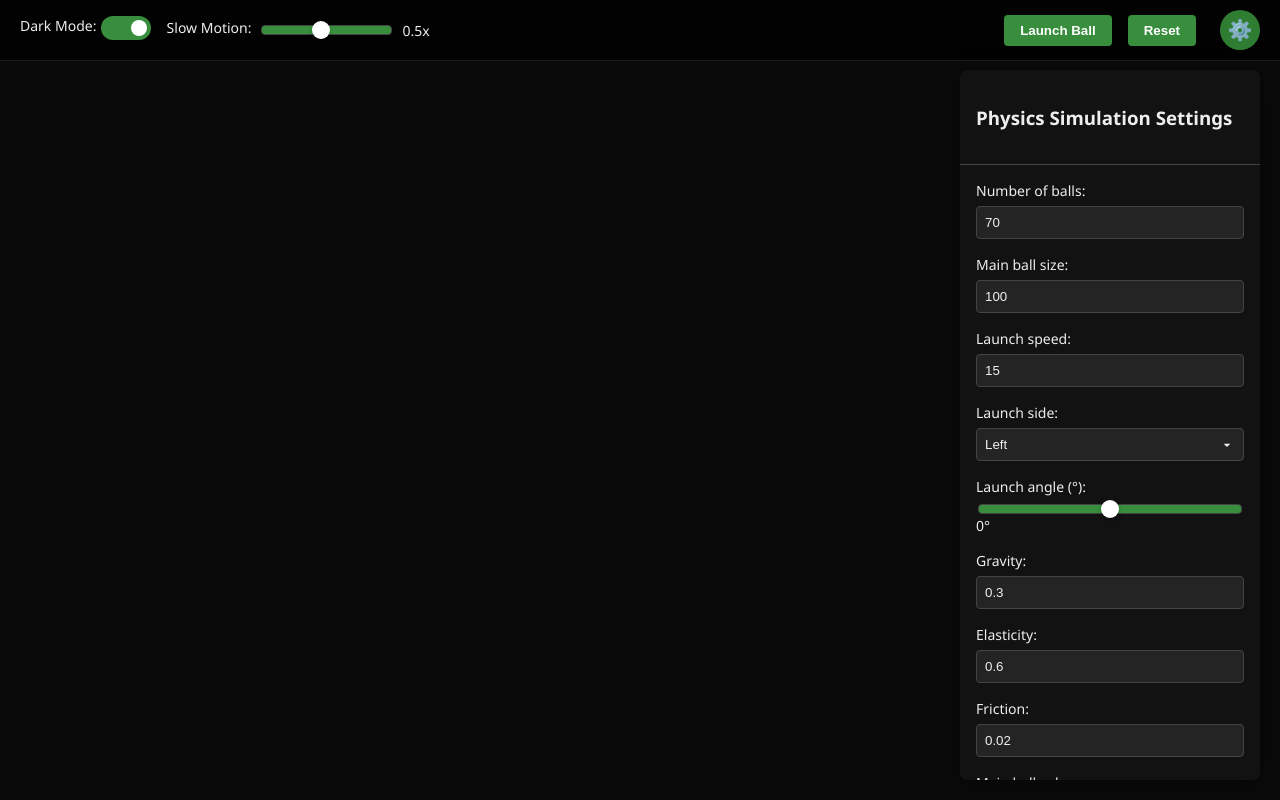
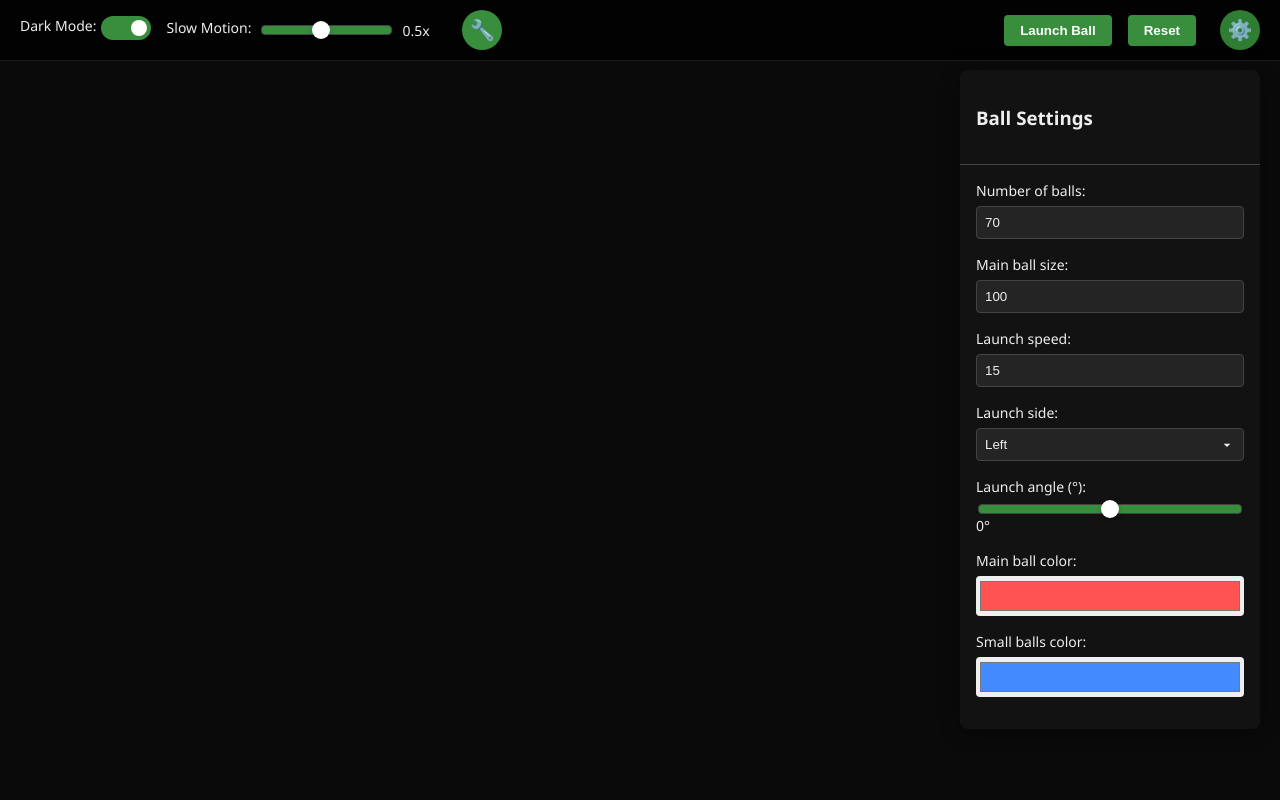
Before and after one commit to DanT52/balls, a plain HTML site: page index.html in a window 1280 px wide. Both pictures are taken after a click on the button "⚙️". Drawn offline with Linux system fonts and the light colour scheme.

Commit message:
seperate physics and ball settings.

```diff
--- a/index.html
+++ b/index.html
@@ -22,6 +22,9 @@
                 <input type="range" id="slow-motion" min="0.1" max="1.0" value="0.5" step="0.1">
                 <span id="slow-motion-value" class="slider-value">0.5x</span>
             </div>
+            <button id="toggle-physics" class="toggle-btn">
+                <span class="toggle-icon">🔧</span>
+            </button>
         </div>
         <div class="right-controls">
             <button id="launch-btn">Launch Ball</button>
@@ -34,9 +37,31 @@
 
     <canvas id="canvas"></canvas>
 
-    <div class="controls collapsible">
+    <!-- Physics Panel (Left) -->
+    <div class="controls physics-controls collapsible" id="physics-panel">
         <div class="controls-header">
             <h3>Physics Simulation Settings</h3>
+        </div>
+        <div class="controls-body">
+            <div>
+                <label for="gravity">Gravity:</label>
+                <input type="number" id="gravity" min="0.1" max="2" value="0.3" step="0.1">
+            </div>
+            <div>
+                <label for="elasticity">Elasticity:</label>
+                <input type="number" id="elasticity" min="0.1" max="0.9" value="0.6" step="0.1">
+            </div>
+            <div>
+                <label for="friction">Friction:</label>
+                <input type="number" id="friction" min="0" max="0.1" value="0.02" step="0.01">
+            </div>
+        </div>
+    </div>
+
+    <!-- Ball Settings Panel (Right) -->
+    <div class="controls ball-controls collapsible" id="ball-panel">
+        <div class="controls-header">
+            <h3>Ball Settings</h3>
         </div>
         <div class="controls-body">
             <div>
@@ -66,18 +91,6 @@
                 <span id="launch-angle-value" class="slider-value">0°</span>
             </div>
             <div>
-                <label for="gravity">Gravity:</label>
-                <input type="number" id="gravity" min="0.1" max="2" value="0.3" step="0.1">
-            </div>
-            <div>
-                <label for="elasticity">Elasticity:</label>
-                <input type="number" id="elasticity" min="0.1" max="0.9" value="0.6" step="0.1">
-            </div>
-            <div>
-                <label for="friction">Friction:</label>
-                <input type="number" id="friction" min="0" max="0.1" value="0.02" step="0.01">
-            </div>
-            <div>
                 <label for="main-ball-color">Main ball color:</label>
                 <input type="color" id="main-ball-color" value="#FF5252">
             </div>
--- a/styles.css
+++ b/styles.css
@@ -77,11 +77,9 @@ body.dark-mode .top-controls {
     position: relative; /* Ensure proper positioning */
 }
 
-/* Settings Panel */
+/* Settings Panels */
 .controls {
     position: fixed;
-    right: 20px;
-    top: 70px; /* Space for the top bar */
     width: 300px;
     max-height: calc(100vh - 90px);
     overflow-y: auto;
@@ -91,8 +89,21 @@ body.dark-mode .top-controls {
     padding: 0;
     z-index: 100;
     transition: all 0.3s ease;
+    opacity: 0;
+}
+
+/* Physics panel (left side) */
+.physics-controls {
+    left: 20px;
+    top: 70px;
+    transform: translateX(-110%);
+}
+
+/* Ball settings panel (right side) */
+.ball-controls {
+    right: 20px;
+    top: 70px;
     transform: translateX(110%);
-    opacity: 0;
 }
 
 body.dark-mode .controls {
@@ -356,12 +367,19 @@ input:checked + .slider:before {
 
     .controls {
         width: calc(100% - 40px);
+    }
+
+    .physics-controls {
+        left: 20px;
+    }
+
+    .ball-controls {
         right: 20px;
         left: 20px;
     }
 
-    /* Ensure the toggle button is fully visible on mobile */
-    .right-controls {
+    /* Ensure the toggle buttons are fully visible on mobile */
+    .right-controls, .left-controls {
         width: 100%;
         justify-content: space-evenly;
     }
--- a/uiControls.js
+++ b/uiControls.js
@@ -16,7 +16,9 @@ let darkModeToggle;
 let slowMotionSlider;
 let slowMotionValue;
 let toggleSettingsBtn;
-let controlsPanel;
+let togglePhysicsBtn;
+let ballControlsPanel;
+let physicsControlsPanel;
 let launchSideSelect;
 let launchAngleInput;
 let launchAngleValue;
@@ -38,7 +40,9 @@ export function setupUIControls() {
     slowMotionSlider = document.getElementById('slow-motion');
     slowMotionValue = document.getElementById('slow-motion-value');
     toggleSettingsBtn = document.getElementById('toggle-settings');
-    controlsPanel = document.querySelector('.controls.collapsible');
+    togglePhysicsBtn = document.getElementById('toggle-physics');
+    ballControlsPanel = document.getElementById('ball-panel');
+    physicsControlsPanel = document.getElementById('physics-panel');
     launchSideSelect = document.getElementById('launch-side');
     launchAngleInput = document.getElementById('launch-angle');
     launchAngleValue = document.getElementById('launch-angle-value');
@@ -82,7 +86,8 @@ export function setupUIControls() {
     launchBtn.addEventListener('click', launchMainBall);
     resetBtn.addEventListener('click', resetSimulation);
     darkModeToggle.addEventListener('change', toggleDarkMode);
-    toggleSettingsBtn.addEventListener('click', toggleSettingsPanel);
+    toggleSettingsBtn.addEventListener('click', toggleBallSettingsPanel);
+    togglePhysicsBtn.addEventListener('click', togglePhysicsPanel);
 
     // Update slow motion display value
     slowMotionSlider.addEventListener('input', updateSlowMotionDisplay);
@@ -106,29 +111,54 @@ export function setupUIControls() {
         input.addEventListener('change', saveSimulationSettings);
     });
 
-    // Initialize settings panel state
-    initializeSettingsPanel();
+    // Initialize panels state
+    initializePanels();
 }
 
-// Initialize settings panel based on saved state or closed by default
-function initializeSettingsPanel() {
-    const isPanelOpen = localStorage.getItem('ballsSimulationPanelOpen') === 'true';
-    controlsPanel.classList.toggle('open', isPanelOpen);
-    saveSettingsPanelState(isPanelOpen);
+// Initialize panels based on saved state
+function initializePanels() {
+    const isBallPanelOpen = localStorage.getItem('ballsSimulationBallPanelOpen') === 'true';
+    const isPhysicsPanelOpen = localStorage.getItem('ballsSimulationPhysicsPanelOpen') === 'true';
+
+    ballControlsPanel.classList.toggle('open', isBallPanelOpen);
+    physicsControlsPanel.classList.toggle('open', isPhysicsPanelOpen);
+
+    updateToggleButton(toggleSettingsBtn, isBallPanelOpen);
+    updateToggleButton(togglePhysicsBtn, isPhysicsPanelOpen);
 }
 
-// Toggle the settings panel visibility
-function toggleSettingsPanel() {
-    const isOpen = controlsPanel.classList.toggle('open');
-    saveSettingsPanelState(isOpen);
+// Update toggle button appearance
+function updateToggleButton(button, isActive) {
+    button.setAttribute('aria-expanded', isActive);
+    button.classList.toggle('active', isActive);
 }
 
-// Save the state of the settings panel
-function saveSettingsPanelState(isOpen) {
-    localStorage.setItem('ballsSimulationPanelOpen', isOpen);
-    // Update toggle button appearance based on panel state
-    toggleSettingsBtn.setAttribute('aria-expanded', isOpen);
-    toggleSettingsBtn.classList.toggle('active', isOpen);
+// Toggle the ball settings panel visibility
+function toggleBallSettingsPanel() {
+    const isOpen = ballControlsPanel.classList.toggle('open');
+    localStorage.setItem('ballsSimulationBallPanelOpen', isOpen);
+    updateToggleButton(toggleSettingsBtn, isOpen);
+
+    // Close the other panel if this one is opening
+    if (isOpen && physicsControlsPanel.classList.contains('open')) {
+        physicsControlsPanel.classList.remove('open');
+        localStorage.setItem('ballsSimulationPhysicsPanelOpen', false);
+        updateToggleButton(togglePhysicsBtn, false);
+    }
+}
+
+// Toggle the physics panel visibility
+function togglePhysicsPanel() {
+    const isOpen = physicsControlsPanel.classList.toggle('open');
+    localStorage.setItem('ballsSimulationPhysicsPanelOpen', isOpen);
+    updateToggleButton(togglePhysicsBtn, isOpen);
+
+    // Close the other panel if this one is opening
+    if (isOpen && ballControlsPanel.classList.contains('open')) {
+        ballControlsPanel.classList.remove('open');
+        localStorage.setItem('ballsSimulationBallPanelOpen', false);
+        updateToggleButton(toggleSettingsBtn, false);
+    }
 }
 
 // Initialize dark mode with a default of true (dark)
```
